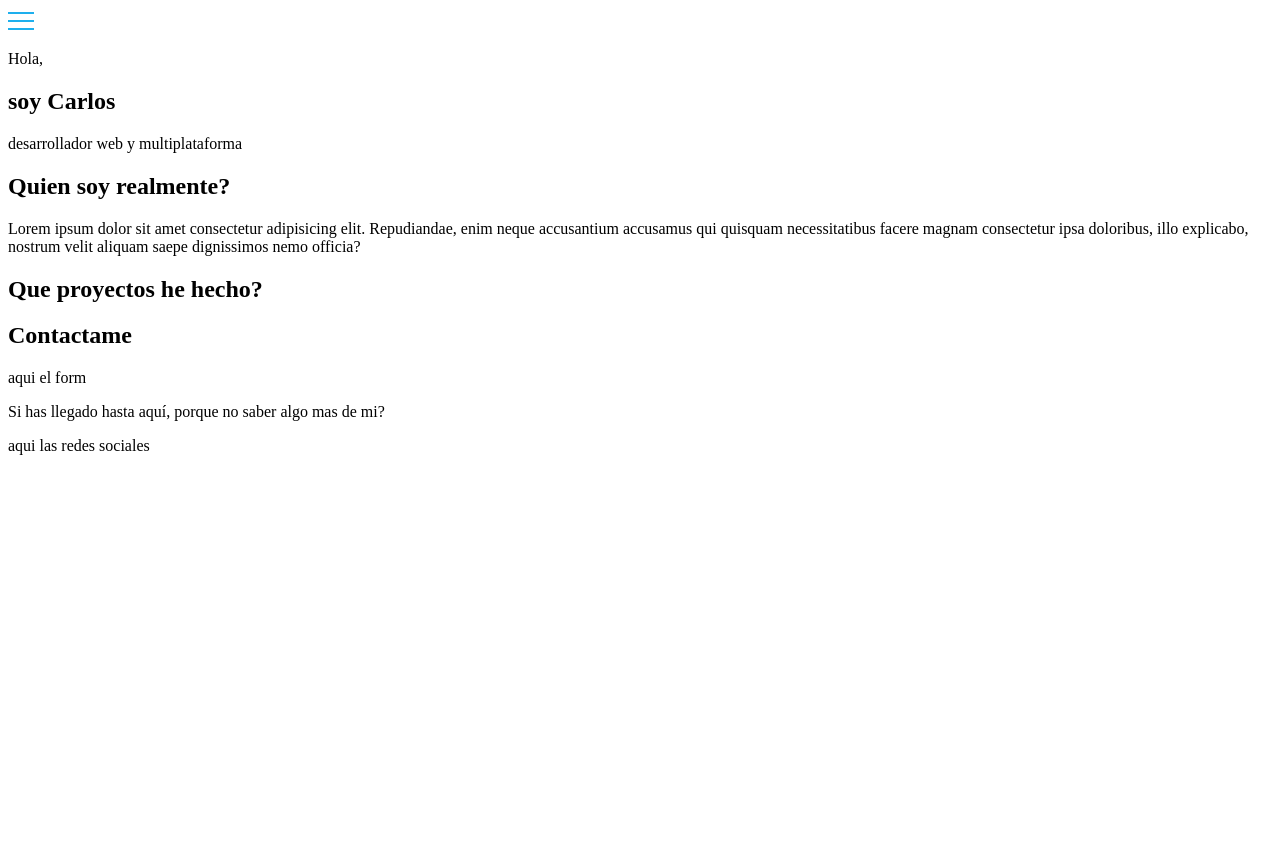
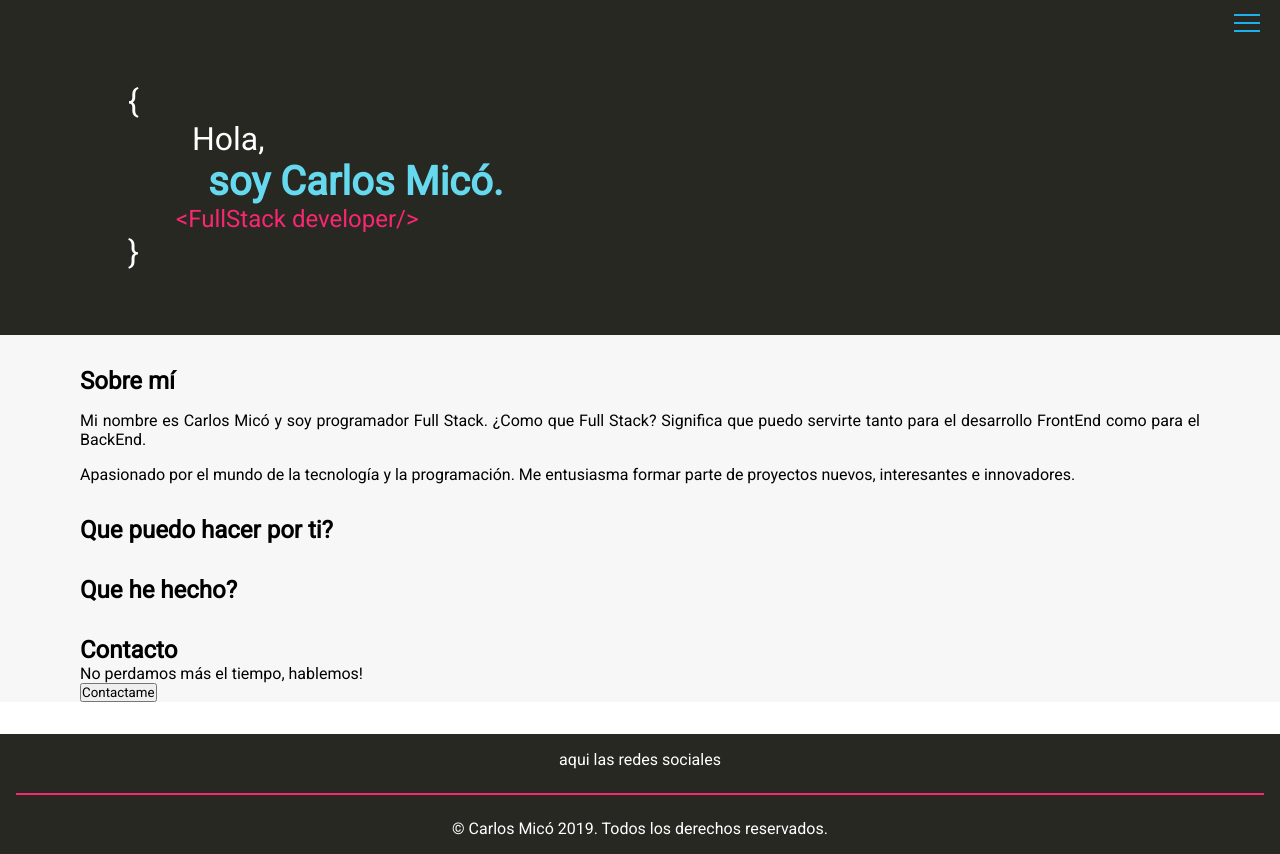
Before and after one commit to carlosmico/Portfolio, a plain HTML site: page index.html in a window 1280 px wide. Before the commit the page ends 800 px from the top, so only its background shows below. Drawn offline with Linux system fonts and the light colour scheme.

Commit message:
Design & Content changes

```diff
--- /dev/null
+++ b/css/style.css
@@ -0,0 +1,110 @@
+* {
+    margin: 0;
+    padding: 0;
+    box-sizing: border-box;
+    font-family: 'Roboto', sans-serif;
+}
+
+main {
+    display: flex;
+    flex-direction: column;
+    align-items: center;
+    text-align: justify;
+}
+
+section {
+    background-color: #f7f7f7;
+    padding-left: 10vh;
+    padding-right: 10vh;
+    padding-top: 2em;
+    width: 100%;
+}
+
+
+/* ==== NAVBAR ==== */
+
+.navbar {
+    background-color: #272822;
+    position: sticky;
+    top: 0;
+    height: 50px;
+    z-index: 100;
+}
+
+.navbar>img {
+    position: absolute;
+    top: 10;
+    right: 20;
+}
+
+
+/* ==== HEADER ==== */
+
+header {
+    background-color: #272822;
+    padding-top: 2em;
+    padding-bottom: 4em;
+}
+
+.headerContent {
+    /* background-color: #272822; */
+    padding-left: 10vw;
+    color: white;
+}
+
+
+/* Colores monokai - Gris: #272822 Verde: #a6e22e Rosa: #f92672 Azul: #66d9ef */
+
+.headerContent>*:not(:first-child) {
+    padding-left: 2em;
+}
+
+.headerContent>p:first-child {
+    font-size: 2em;
+}
+
+.headerContent>p:nth-child(2) {
+    /* color: #f92672; */
+    font-size: 2em;
+}
+
+.headerContent>h1 {
+    color: #66d9ef;
+    font-size: 2.5em;
+}
+
+.headerContent>p:nth-child(4) {
+    color: #f92672;
+    font-size: 1.5em;
+}
+
+.headerContent>p:last-child {
+    font-size: 2em;
+    padding-left: 0;
+}
+
+
+/* ==== ABOUT ME ==== */
+
+.aboutMeContent>* {
+    margin-top: 1em;
+}
+
+
+/* ==== FOOTER ==== */
+
+footer {
+    background-color: #272822;
+    color: white;
+    text-align: center;
+    margin-top: 2em;
+    padding: 1em;
+}
+
+.separator {
+    height: 2px;
+    width: 100%;
+    background-color: #f92672;
+    margin-top: 1.5em;
+    margin-bottom: 1.5em;
+}
--- a/index.html
+++ b/index.html
@@ -4,81 +4,96 @@
     <meta charset="UTF-8">
     <meta name="viewport" content="width=device-width, initial-scale=1.0">
     <meta http-equiv="X-UA-Compatible" content="ie=edge">
-    <title>Carlos Micó - Desarrollo web y multiplataforma</title>
+    <title>Carlos Micó - Full Stack developer</title>
+
+    <link href="https://fonts.googleapis.com/css?family=Roboto&display=swap" rel="stylesheet">
+    <link rel="stylesheet" href="/css/style.css">
 </head>
 
 <body>
-    <div id="content">
+    <div class="navbar">
+        <img src="/img/menu-icon.png" />
+    </div>
+
     <header>
-            <div class="headerMenu">
-                <img src="./img/menu-icon.png" />
+        <div class="headerContent">
+            <p>{</p>
+            <p>Hola,</p>
+            <h1>soy Carlos Micó.</h1>
+            <p>&lt;FullStack developer/&gt;</p>
+            <p>}</p>
         </div>
     </header>
 
-        <section id="welcomeSection">
-            <div>
-                <div>
-                    <p>Hola,</p>
-                    <h1>soy Carlos</h1>
-                    <p>desarrollador web y multiplataforma</p>
-                </div>
+
+
+    <main>
+        <section class="aboutMe">
+            <h2>Sobre mí</h2>
+
+            <div class="aboutMePicture">
+                <img src="" alt="">
             </div>
 
-            <div>
-                <!-- <img src="./img/foto-carlos.jpg" /> -->
+            <div class="aboutMeContent">
+                <p>Mi nombre es Carlos Micó y soy programador Full Stack. ¿Como que Full Stack? Significa que puedo servirte tanto para el desarrollo FrontEnd como para el BackEnd.</p>
+
+                <p>Apasionado por el mundo de la tecnología y la programación. Me entusiasma formar parte de proyectos nuevos, interesantes e innovadores.</p>
             </div>
+
         </section>
 
-        <section id="whoAmISection">
-            <h2>Quien soy realmente?</h2>
+        <section class="services">
+            <h2>Que puedo hacer por ti?</h2>
 
             <div>
-                <div>
-                    <p>Lorem ipsum dolor sit amet consectetur adipisicing elit. Repudiandae, enim neque accusantium accusamus qui quisquam necessitatibus facere magnam consectetur ipsa doloribus, illo explicabo, nostrum velit aliquam saepe dignissimos nemo
-                        officia?
-                    </p>
+                <div class="servicesList">
+                    <div class="service web"></div>
+                    <div class="service movil"></div>
+                    <div class="service multiplataforma"></div>
+                    <div></div>
                 </div>
             </div>
         </section>
 
-        <section id="projectsSection">
-            <h2>Que proyectos he hecho?</h2>
+        <section class="projects">
+            <h2>Que he hecho?</h2>
 
             <div>
-                <div id="gridProjects">
-                    <div id="fuelgestProject"></div>
-                    <div id="gestionLibrosProject"></div>
-                    <div id="3tProject"></div>
+                <div class="projectsList">
+                    <div class="project toDoToDone"></div>
+                    <div class="project fuelgest"></div>
+                    <div class="project gestionLibros"></div>
                 </div>
             </div>
         </section>
 
-        <section id="contactSection">
-            <h2>Contactame</h2>
+        <section class="contact">
+            <h2>Contacto</h2>
 
             <div>
-                aqui el form
+                <p>No perdamos más el tiempo, hablemos!</p>
+
+                <button>Contactame</button>
             </div>
         </section>
+    </main>
 
     <footer>
-            <div>
-                <div>
-                    <div>
-                        <p>Si has llegado hasta aquí, porque no saber algo mas de mi?</p>
-                    </div>
+
+        <div class="socialLinks">
+            aqui las redes sociales
         </div>
 
-                <div>
-                    aqui las redes sociales
-                </div>
+
+        <div class="separator">
+
         </div>
 
-            <div>
-
+        <div class="copyright">
+            <p>© Carlos Micó 2019. Todos los derechos reservados.</p>
         </div>
     </footer>
-    </div>
 </body>
 
 </html>
```
Lines whose indentation alone changed are shown as unchanged.
